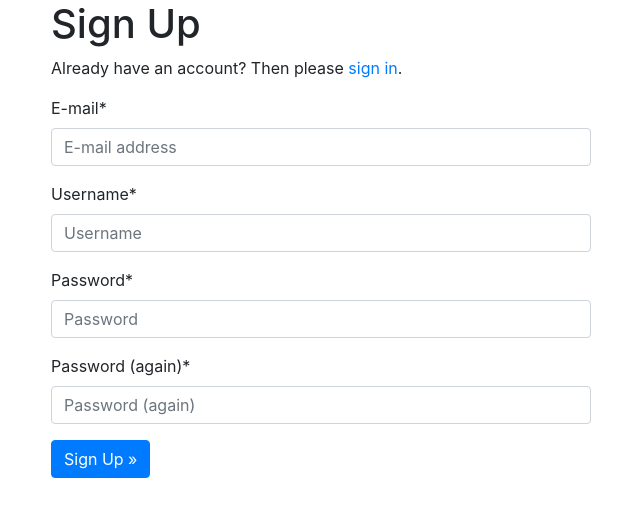
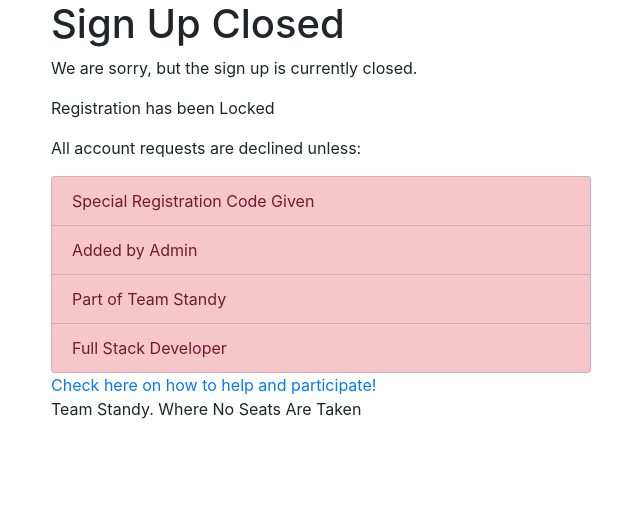
Before and after one commit to s3nu/examsource, a Django app: page /accounts/signup/ in a window 1280 px wide. Shown: the part 56-573 px from the top of the page, without its empty margins (319-959 px from the left). Run offline with Django 3.2, Linux system fonts and the light colour scheme; parts of the project's set-up code (start-up, migrations or seed data) failed here and were passed over; some libraries are stand-ins or nearby versions.

Commit message:
closed registration implemented

```diff
--- a/ExamSource/templates/account/signup_closed.html
+++ b/ExamSource/templates/account/signup_closed.html
@@ -8,4 +8,14 @@
 <h1>{% trans "Sign Up Closed" %}</h1>
 
 <p>{% trans "We are sorry, but the sign up is currently closed." %}</p>
+<p>{% trans "Registration has been Locked" %}</p>
+<p>{% trans "All account requests are declined unless:" %}</p>
+<ul class="list-group">
+  <li class="list-group-item list-group-item-danger">Special Registration Code Given</li>
+  <li class="list-group-item list-group-item-danger">Added by Admin</li>
+  <li class="list-group-item list-group-item-danger">Part of Team Standy</li>
+  <li class="list-group-item list-group-item-danger">Full Stack Developer</li>
+</ul>
+<a href="{% url 'home' %}">Check here on how to help and participate!</a>
+<p>{% trans "Team Standy. Where No Seats Are Taken"%}</p>
 {% endblock %}
--- a/ExamSource/templates/base.html
+++ b/ExamSource/templates/base.html
@@ -92,6 +92,7 @@
 
       {% block content %}
         <p>Welcome</p>
+        <p>Contribution Requirements Coming Soon</p>
       {% endblock content %}
 
     </div> <!-- /container -->
--- a/config/settings/common.py
+++ b/config/settings/common.py
@@ -214,7 +214,7 @@ ACCOUNT_AUTHENTICATION_METHOD = 'username'
 ACCOUNT_EMAIL_REQUIRED = True
 ACCOUNT_EMAIL_VERIFICATION = 'mandatory'
 
-ACCOUNT_ALLOW_REGISTRATION = env.bool('DJANGO_ACCOUNT_ALLOW_REGISTRATION', True)
+ACCOUNT_ALLOW_REGISTRATION = env.bool('DJANGO_ACCOUNT_ALLOW_REGISTRATION', False)
 ACCOUNT_ADAPTER = 'ExamSource.users.adapters.AccountAdapter'
 SOCIALACCOUNT_ADAPTER = 'ExamSource.users.adapters.SocialAccountAdapter'
 
```
